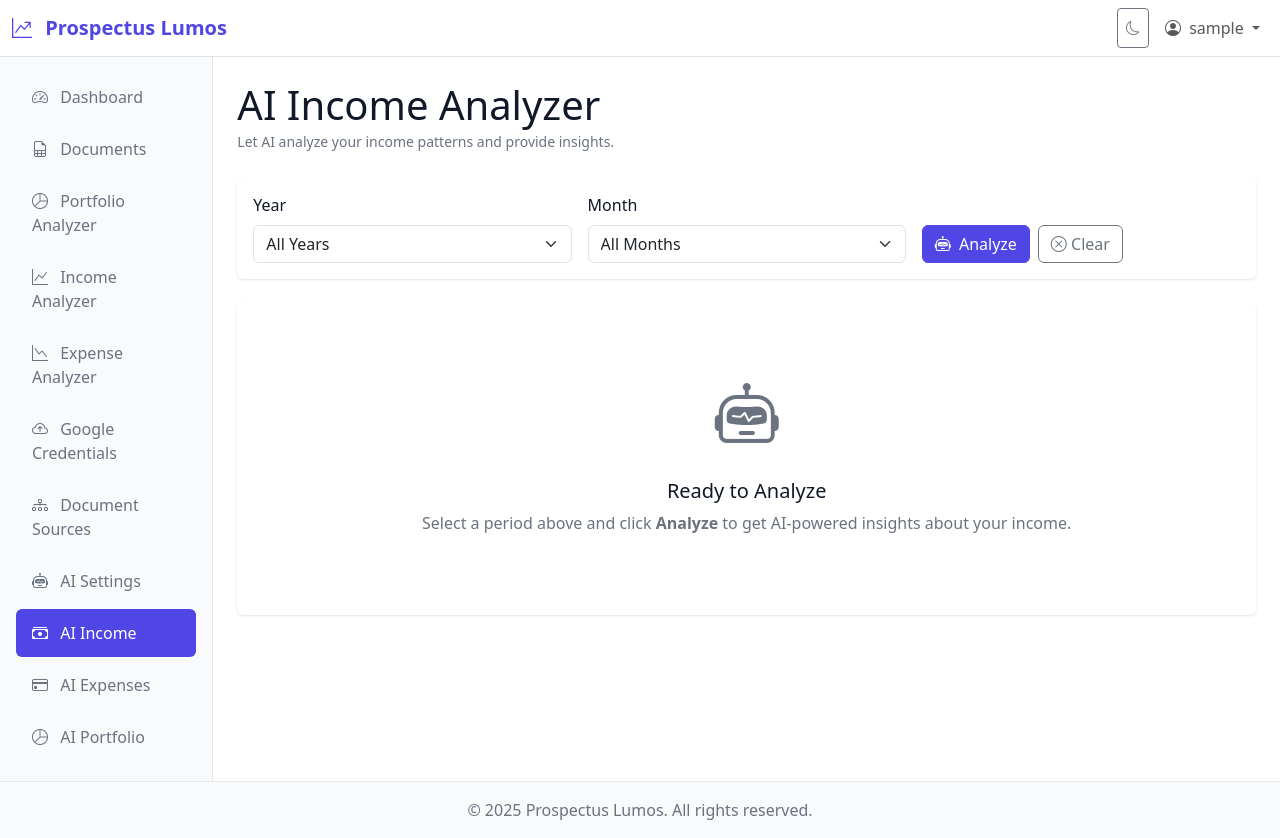
After one commit to chromium7/prospectus-lumos, a Django app: page /ai/income/ in a window 1280 px wide. The commit adds this page. Run offline with Django 4.2, Linux system fonts and the light colour scheme; a user stored in the database is signed in; tables that the repository leaves empty hold one stand-in row (values such as "Sample post").

Commit message:
feat(#13): Add AI analysis pages for income, expense, and portfolio

```diff
--- a/prospectus_lumos/website/ai_analysis/urls.py
+++ b/prospectus_lumos/website/ai_analysis/urls.py
@@ -3,4 +3,7 @@ from . import views
 
 urlpatterns = [
     path("ai-settings/", views.ai_settings_view, name="ai_settings"),
+    path("income/", views.ai_income_analyzer_view, name="ai_income_analyzer"),
+    path("expense/", views.ai_expense_analyzer_view, name="ai_expense_analyzer"),
+    path("portfolio/", views.ai_portfolio_analyzer_view, name="ai_portfolio_analyzer"),
 ]
--- a/prospectus_lumos/website/ai_analysis/views.py
+++ b/prospectus_lumos/website/ai_analysis/views.py
@@ -6,6 +6,9 @@ from django.http import HttpResponse
 from django.shortcuts import redirect, render
 
 from prospectus_lumos.apps.ai_analysis.models import AISettings
+from prospectus_lumos.apps.ai_analysis.services import get_ai_insights, prepare_data_as_text
+from prospectus_lumos.apps.documents.models import Document
+from prospectus_lumos.core.constants import MONTHS_LIST
 from prospectus_lumos.core.utils import TypedHttpRequest
 
 from .forms import AISettingsForm
@@ -32,3 +35,189 @@ def ai_settings_view(request: TypedHttpRequest) -> HttpResponse:
         "ai_analysis/settings.html",
         {"form": form, "selected_tab": "ai_settings", "ai_settings": ai_settings},
     )
+
+
+def _get_ai_settings_or_redirect(request: TypedHttpRequest) -> AISettings | None:
+    """Return the user's AI settings or redirect with an error message."""
+    ai_settings = AISettings.objects.filter(user=request.user).first()
+    if not ai_settings:
+        messages.error(request, "Please configure your AI settings before running analysis.")
+        return None
+    return ai_settings
+
+
+def _build_ai_analysis_context(
+    request: TypedHttpRequest,
+    ai_settings: AISettings,
+    analyzer_type: str,
+    year: int | None,
+    month: int | None,
+    year_from: int | None = None,
+    year_to: int | None = None,
+) -> dict:
+    """Build the common context for AI analysis views."""
+    documents_qs = Document.objects.filter(user=request.user).prefetch_related("transactions")
+
+    if year is not None:
+        documents_qs = documents_qs.filter(year=year)
+    if month is not None:
+        documents_qs = documents_qs.filter(month=month)
+    if year_from is not None:
+        documents_qs = documents_qs.filter(year__gte=year_from)
+    if year_to is not None:
+        documents_qs = documents_qs.filter(year__lte=year_to)
+
+    documents = list(documents_qs.order_by("year", "month"))
+
+    insights: str | None = None
+    error: str | None = None
+
+    if documents:
+        data_text = prepare_data_as_text(documents, analyzer_type)
+        if data_text.strip():
+            try:
+                insights = get_ai_insights(
+                    api_token=ai_settings.api_token,
+                    model=ai_settings.model,
+                    data_text=data_text,
+                )
+            except Exception as e:
+                error = str(e)
+        else:
+            error = f"No {analyzer_type} data found for the selected period."
+    else:
+        error = "No documents found for the selected period."
+
+    available_years = (
+        Document.objects.filter(user=request.user).values_list("year", flat=True).distinct().order_by("-year")
+    )
+    available_months = MONTHS_LIST
+
+    return {
+        "insights": insights,
+        "error": error,
+        "available_years": available_years,
+        "available_months": available_months,
+        "document_count": len(documents),
+    }
+
+
+@login_required
+def ai_income_analyzer_view(request: TypedHttpRequest) -> HttpResponse:
+    """AI-powered income analysis with period selection."""
+    ai_settings = _get_ai_settings_or_redirect(request)
+    if ai_settings is None:
+        return redirect("ai_settings")
+
+    year_filter = request.GET.get("year", "")
+    month_filter = request.GET.get("month", "")
+
+    year = int(year_filter) if year_filter else None
+    month = int(month_filter) if month_filter else None
+
+    context = {
+        "selected_tab": "ai_income",
+        "year_filter": year_filter,
+        "month_filter": month_filter,
+    }
+
+    if year_filter or month_filter:
+        filter_text = []
+        if month is not None:
+            filter_text.append(MONTHS_LIST[month - 1][1])
+        if year is not None:
+            filter_text.append(str(year))
+        context["filter_text"] = " for " + " ".join(filter_text) if filter_text else ""
+        context.update(_build_ai_analysis_context(request, ai_settings, "income", year=year, month=month))
+    else:
+        context["available_years"] = (
+            Document.objects.filter(user=request.user).values_list("year", flat=True).distinct().order_by("-year")
+        )
+        context["available_months"] = MONTHS_LIST
+
+    return render(request, "ai_analysis/income.html", context)
+
+
+@login_required
+def ai_expense_analyzer_view(request: TypedHttpRequest) -> HttpResponse:
+    """AI-powered expense analysis with period selection."""
+    ai_settings = _get_ai_settings_or_redirect(request)
+    if ai_settings is None:
+        return redirect("ai_settings")
+
+    year_filter = request.GET.get("year", "")
+    month_filter = request.GET.get("month", "")
+
+    year = int(year_filter) if year_filter else None
+    month = int(month_filter) if month_filter else None
+
+    context = {
+        "selected_tab": "ai_expenses",
+        "year_filter": year_filter,
+        "month_filter": month_filter,
+    }
+
+    if year_filter or month_filter:
+        filter_text = []
+        if month is not None:
+            filter_text.append(MONTHS_LIST[month - 1][1])
+        if year is not None:
+            filter_text.append(str(year))
+        context["filter_text"] = " for " + " ".join(filter_text) if filter_text else ""
+        context.update(_build_ai_analysis_context(request, ai_settings, "expense", year=year, month=month))
+    else:
+        context["available_years"] = (
+            Document.objects.filter(user=request.user).values_list("year", flat=True).distinct().order_by("-year")
+        )
+        context["available_months"] = MONTHS_LIST
+
+    return render(request, "ai_analysis/expense.html", context)
+
+
+@login_required
+def ai_portfolio_analyzer_view(request: TypedHttpRequest) -> HttpResponse:
+    """AI-powered portfolio analysis with year range selection."""
+    ai_settings = _get_ai_settings_or_redirect(request)
+    if ai_settings is None:
+        return redirect("ai_settings")
+
+    year_from_str = request.GET.get("year_from", "")
+    year_to_str = request.GET.get("year_to", "")
+
+    year_from = int(year_from_str) if year_from_str else None
+    year_to = int(year_to_str) if year_to_str else None
+
+    if year_from is not None and year_to is not None and year_from > year_to:
+        year_from, year_to = year_to, year_from
+        year_from_str, year_to_str = str(year_from), str(year_to)
+
+    context = {
+        "selected_tab": "ai_portfolio",
+        "year_from": year_from_str,
+        "year_to": year_to_str,
+    }
+
+    if year_from_str or year_to_str:
+        parts = []
+        if year_from is not None:
+            parts.append(f"from {year_from}")
+        if year_to is not None:
+            parts.append(f"to {year_to}")
+        context["filter_text"] = " " + " ".join(parts)
+        context.update(
+            _build_ai_analysis_context(
+                request,
+                ai_settings,
+                "portfolio",
+                year=None,
+                month=None,
+                year_from=year_from,
+                year_to=year_to,
+            )
+        )
+    else:
+        context["available_years"] = (
+            Document.objects.filter(user=request.user).values_list("year", flat=True).distinct().order_by("-year")
+        )
+
+    return render(request, "ai_analysis/portfolio.html", context)
--- /dev/null
+++ b/templates/ai_analysis/income.html
@@ -0,0 +1,99 @@
+{% extends 'base.html' %}
+
+{% block title %}AI Income Analyzer - Prospectus Lumos{% endblock %}
+
+{% block content %}
+<div class="d-flex justify-content-between align-items-center mb-4">
+    <div>
+        <h1 class="mb-0">AI Income Analyzer</h1>
+        <small class="text-muted">Let AI analyze your income patterns and provide insights.</small>
+    </div>
+</div>
+
+<div class="card mb-4">
+    <div class="card-body">
+        <form method="get" class="row g-3">
+            <div class="col-md-4">
+                <label for="year" class="form-label">Year</label>
+                <select class="form-select" id="year" name="year">
+                    <option value="">All Years</option>
+                    {% for year in available_years %}
+                        <option value="{{ year }}" {% if year_filter == year|stringformat:"s" %}selected{% endif %}>
+                            {{ year }}
+                        </option>
+                    {% endfor %}
+                </select>
+            </div>
+            <div class="col-md-4">
+                <label for="month" class="form-label">Month</label>
+                <select class="form-select" id="month" name="month">
+                    <option value="">All Months</option>
+                    {% for month_num, month_name in available_months %}
+                        <option value="{{ month_num }}" {% if month_filter == month_num|stringformat:"s" %}selected{% endif %}>
+                            {{ month_name }}
+                        </option>
+                    {% endfor %}
+                </select>
+            </div>
+            <div class="col-md-4 d-flex align-items-end">
+                <button type="submit" class="btn btn-primary me-2">
+                    <i class="bi bi-robot me-1"></i> Analyze
+                </button>
+                <a href="{% url 'ai_income_analyzer' %}" class="btn btn-outline-secondary">
+                    <i class="bi bi-x-circle"></i> Clear
+                </a>
+            </div>
+        </form>
+    </div>
+</div>
+
+{% if insights %}
+<div class="row mb-4">
+    <div class="col-12">
+        <div class="card stat-card income">
+            <div class="card-body">
+                <div class="d-flex justify-content-between">
+                    <div>
+                        <h6 class="card-subtitle mb-2 text-muted">Documents Analyzed {{ filter_text }}</h6>
+                        <h3 class="mb-0">{{ document_count }}</h3>
+                    </div>
+                    <div class="text-success">
+                        <i class="bi bi-file-earmark-check" style="font-size: 2rem;"></i>
+                    </div>
+                </div>
+            </div>
+        </div>
+    </div>
+</div>
+
+<div class="card mb-4">
+    <div class="card-header">
+        <h5 class="mb-0"><i class="bi bi-robot me-2"></i>AI Insights{{ filter_text }}</h5>
+    </div>
+    <div class="card-body">
+        <div class="ai-insights" style="white-space: pre-wrap; line-height: 1.7;">
+            {{ insights }}
+        </div>
+    </div>
+</div>
+{% elif error %}
+<div class="card mb-4">
+    <div class="card-body">
+        <div class="text-center py-4">
+            <i class="bi bi-exclamation-triangle text-warning" style="font-size: 3rem;"></i>
+            <p class="mt-3 text-muted">{{ error }}</p>
+        </div>
+    </div>
+</div>
+{% else %}
+<div class="card mb-4">
+    <div class="card-body">
+        <div class="text-center py-5">
+            <i class="bi bi-robot text-muted" style="font-size: 4rem;"></i>
+            <h5 class="mt-3">Ready to Analyze</h5>
+            <p class="text-muted">Select a period above and click <strong>Analyze</strong> to get AI-powered insights about your income.</p>
+        </div>
+    </div>
+</div>
+{% endif %}
+{% endblock %}
--- a/templates/base.html
+++ b/templates/base.html
@@ -86,6 +86,18 @@
                         <i class="bi bi-robot me-2"></i>
                         AI Settings
                     </a>
+                    <a class="nav-link {% if selected_tab == 'ai_income' %}active{% endif %}" href="{% url 'ai_income_analyzer' %}">
+                        <i class="bi bi-cash-stack me-2"></i>
+                        AI Income
+                    </a>
+                    <a class="nav-link {% if selected_tab == 'ai_expenses' %}active{% endif %}" href="{% url 'ai_expense_analyzer' %}">
+                        <i class="bi bi-credit-card me-2"></i>
+                        AI Expenses
+                    </a>
+                    <a class="nav-link {% if selected_tab == 'ai_portfolio' %}active{% endif %}" href="{% url 'ai_portfolio_analyzer' %}">
+                        <i class="bi bi-pie-chart me-2"></i>
+                        AI Portfolio
+                    </a>
                 </nav>
             </div>
 
```
Also changed, not shown: templates/ai_analysis/expense.html (added, +99 -0 lines), templates/ai_analysis/portfolio.html (added, +99 -0 lines).
